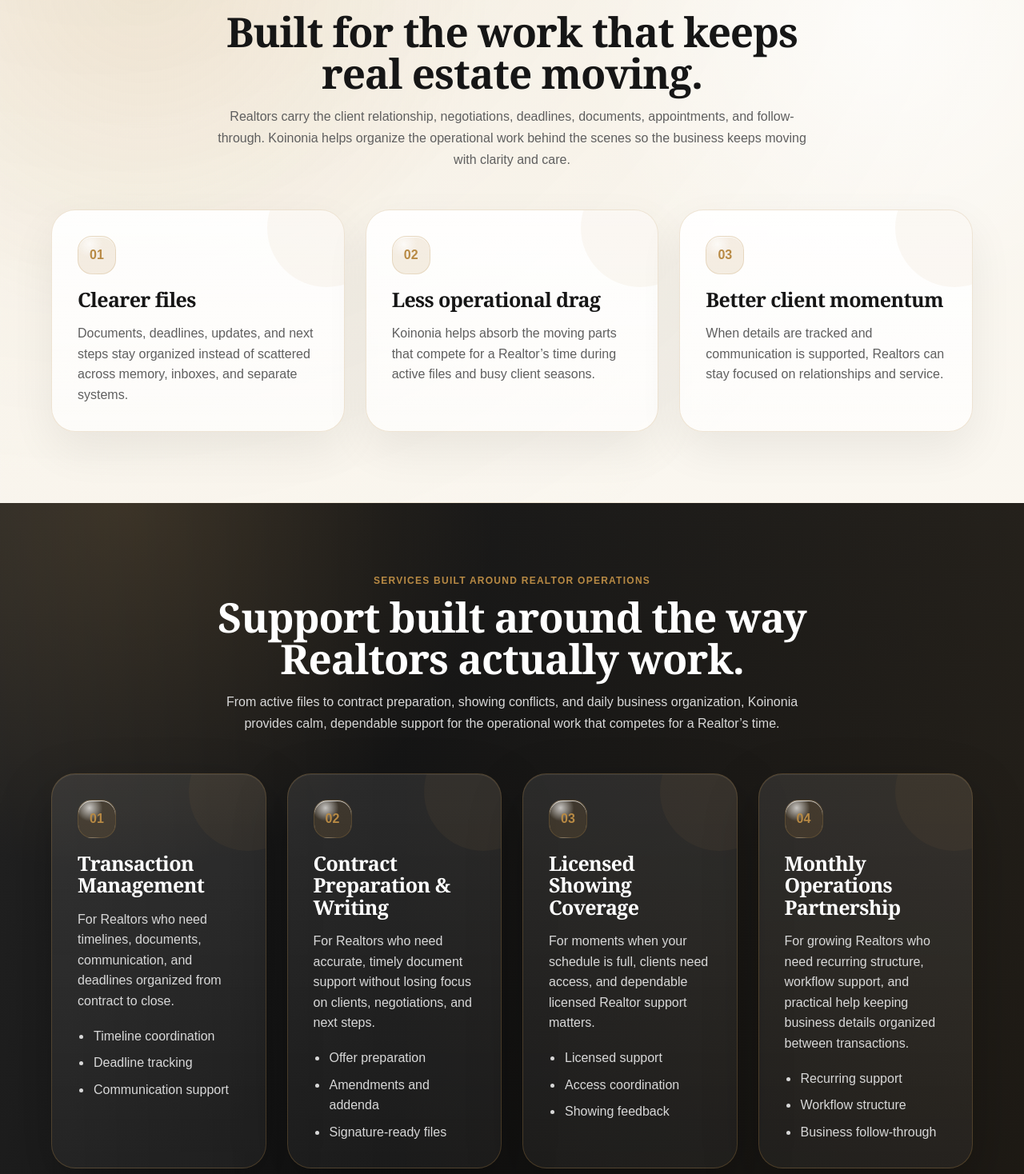
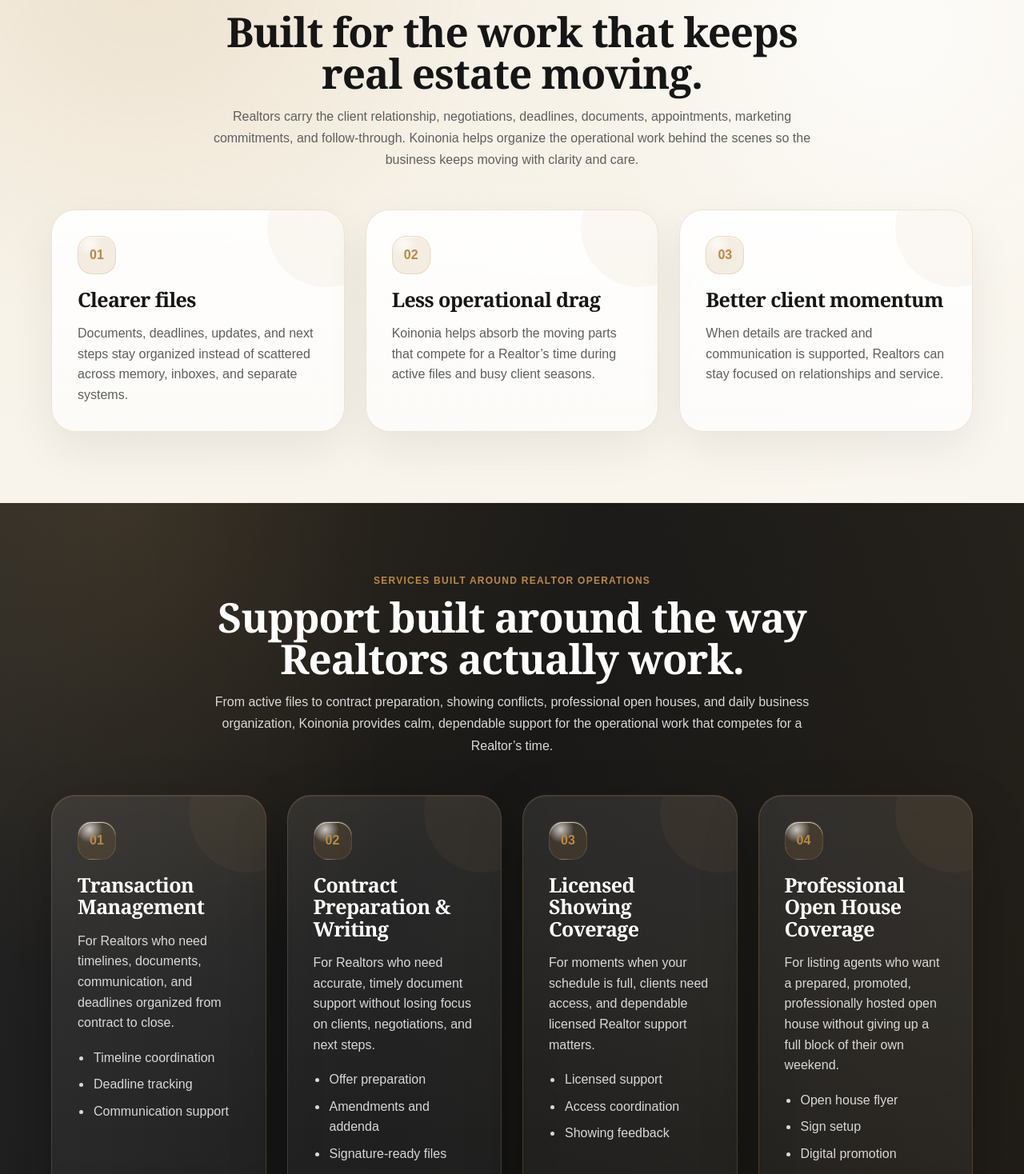
Before and after one commit to KoinoniaTransactions/Reynalds-OS, a Next.js app in the folder apps/web/: page / in a window 1280 px wide. Shown: the part 902-2370 px from the top of the page at 80% size. Built offline with nearby package versions, Linux system fonts and the light colour scheme; no server answers.

Commit message:
Add professional open house coverage to Koinonia home

```diff
--- a/apps/web/content/home.ts
+++ b/apps/web/content/home.ts
@@ -3,7 +3,7 @@
     eyebrow: "Real Estate Operations Support",
     title: "Real Estate Operations. Elevated.",
     lead:
-      "Koinonia gives Colorado Realtors a trusted operations partner for the work behind the client relationship—keeping transactions, contracts, licensed showing coverage, and daily business details organized, responsive, and moving forward.",
+      "Koinonia gives Colorado Realtors a trusted operations partner for the work behind the client relationship—keeping transactions, contracts, licensed showings, professional open houses, and daily business details organized, responsive, and moving forward.",
     primaryLabel: "Explore Services",
     primaryHref: "/services",
     secondaryLabel: "Contact Koinonia",
@@ -14,7 +14,7 @@
     eyebrow: "Behind-the-Scenes Support",
     title: "Built for the work that keeps real estate moving.",
     lead:
-      "Realtors carry the client relationship, negotiations, deadlines, documents, appointments, and follow-through. Koinonia helps organize the operational work behind the scenes so the business keeps moving with clarity and care.",
+      "Realtors carry the client relationship, negotiations, deadlines, documents, appointments, marketing commitments, and follow-through. Koinonia helps organize the operational work behind the scenes so the business keeps moving with clarity and care.",
     highlights: [
       {
         title: "Clearer files",
@@ -38,7 +38,7 @@
     eyebrow: "Services Built Around Realtor Operations",
     title: "Support built around the way Realtors actually work.",
     lead:
-      "From active files to contract preparation, showing conflicts, and daily business organization, Koinonia provides calm, dependable support for the operational work that competes for a Realtor’s time."
+      "From active files to contract preparation, showing conflicts, professional open houses, and daily business organization, Koinonia provides calm, dependable support for the operational work that competes for a Realtor’s time."
   },
 
   services: [
@@ -61,6 +61,12 @@
       items: ["Licensed support", "Access coordination", "Showing feedback"]
     },
     {
+      title: "Professional Open House Coverage",
+      body:
+        "For listing agents who want a prepared, promoted, professionally hosted open house without giving up a full block of their own weekend.",
+      items: ["Open house flyer", "Sign setup", "Digital promotion", "3-hour licensed hosting"]
+    },
+    {
       title: "Monthly Operations Partnership",
       body:
         "For growing Realtors who need recurring structure, workflow support, and practical help keeping business details organized between transactions.",
@@ -72,9 +78,9 @@
     eyebrow: "A Different Capacity Problem",
     title: "Don't want to take the client at all?",
     lead:
-      "Sometimes the right answer is not more operational support. If a buyer or seller opportunity does not fit your current workload, timing, service area, or business priorities, a formal referral can preserve value without adding another client relationship to your calendar.",
+      "Sometimes the right answer is not more operational support. If a buyer or seller opportunity does not fit your current workload, timing, service area, readiness, or business priorities, a formal referral can preserve value without adding another client relationship to your calendar.",
     body:
-      "Koinonia offers a separate 40% Referral Partner Option for qualifying referred business that successfully closes. It is a brokerage referral path—not a fifth Koinonia Transactions service.",
+      "Koinonia offers a separate 40% Referral Partner Option for qualifying referred business that successfully closes. It is a separate brokerage referral path, not a Koinonia Transactions operations service.",
     primaryLabel: "Explore the 40% Referral Option",
     primaryHref: "/referrals",
     secondaryLabel: "Keep the Client? View Services",
@@ -95,12 +101,12 @@
       {
         title: "Growing Realtor teams",
         body:
-          "When multiple people, files, and tasks need coordination, Koinonia helps make the operational work more visible and repeatable."
+          "When multiple people, files, appointments, and tasks need coordination, Koinonia helps make the operational work more visible and repeatable."
       },
       {
         title: "Client-focused Realtors",
         body:
-          "When you want to stay present with clients instead of buried in details, Koinonia helps keep the behind-the-scenes work moving."
+          "When you want to stay present with clients instead of buried in details or giving up valuable time blocks, Koinonia helps keep the behind-the-scenes work moving."
       }
     ]
   },
@@ -119,7 +125,7 @@
       {
         title: "Coordinate",
         body:
-          "Koinonia organizes the details, deadlines, documents, communication, and next steps."
+          "Koinonia organizes the details, deadlines, documents, communication, scheduling, and next steps."
       },
       {
         title: "Keep Moving",
```
